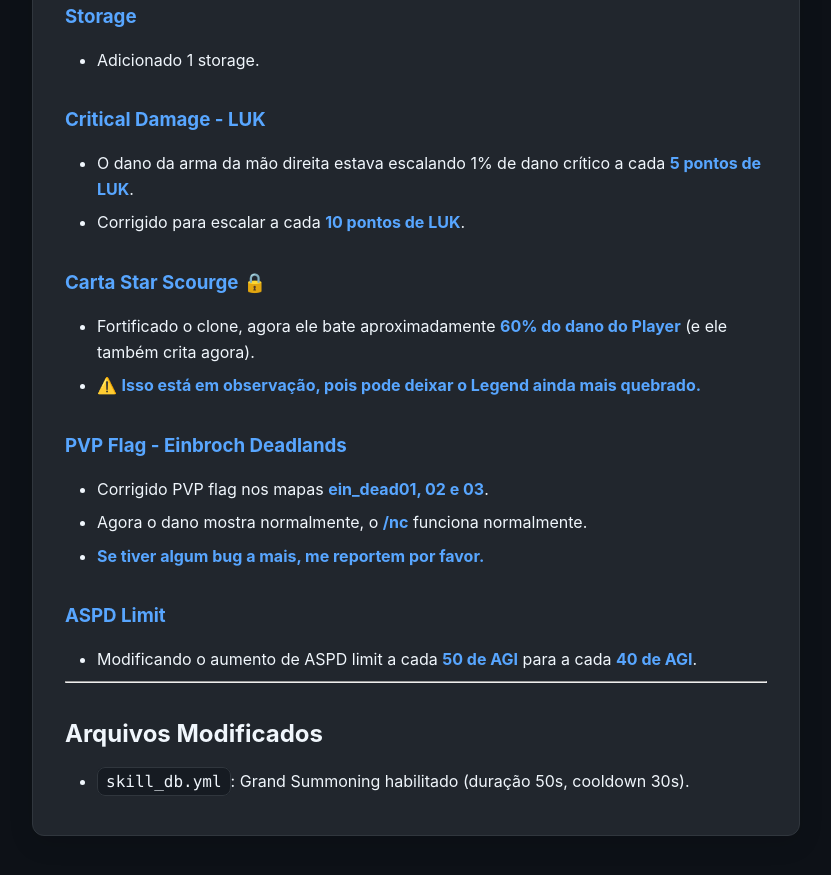
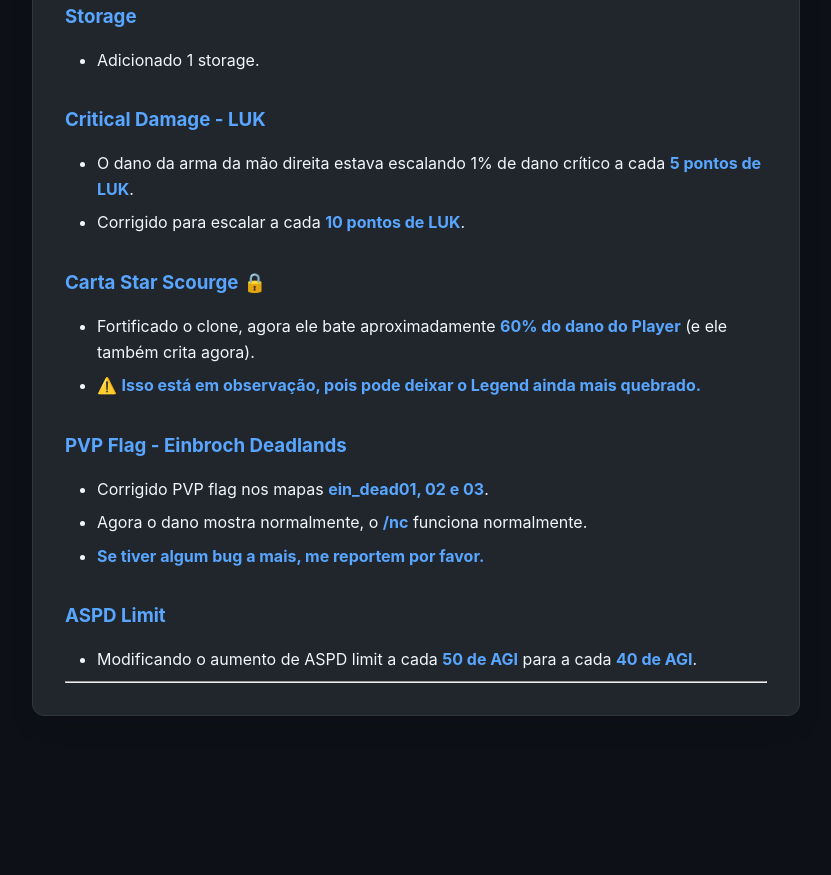
Before and after one commit to Concs93/CrocPRMsite, a Jekyll site: the page built from _posts/2025-10-11-v2-1-2.md, in a window 1280 px wide and 900 px high, scrolled down 2233 px. Shown: the top 875 px of the window, without its empty margins (224-1055 px from the left). Built offline with Jekyll 4.4.1, drawn with Linux system fonts in a browser that asks for light colours; after the commit the page ends 3013 px from its top, so only the background shows below that.

Commit message:
correção

```diff
--- a/_posts/2025-10-11-v2-1-2.md
+++ b/_posts/2025-10-11-v2-1-2.md
@@ -77,6 +77,3 @@ excerpt: "Ajustes importantes nas classes, sistema de combate e correções gera
 - Modificando o aumento de ASPD limit a cada **50 de AGI** para a cada **40 de AGI**.
 
 ---
-
-## Arquivos Modificados
-- `skill_db.yml`: Grand Summoning habilitado (duração 50s, cooldown 30s).
```
